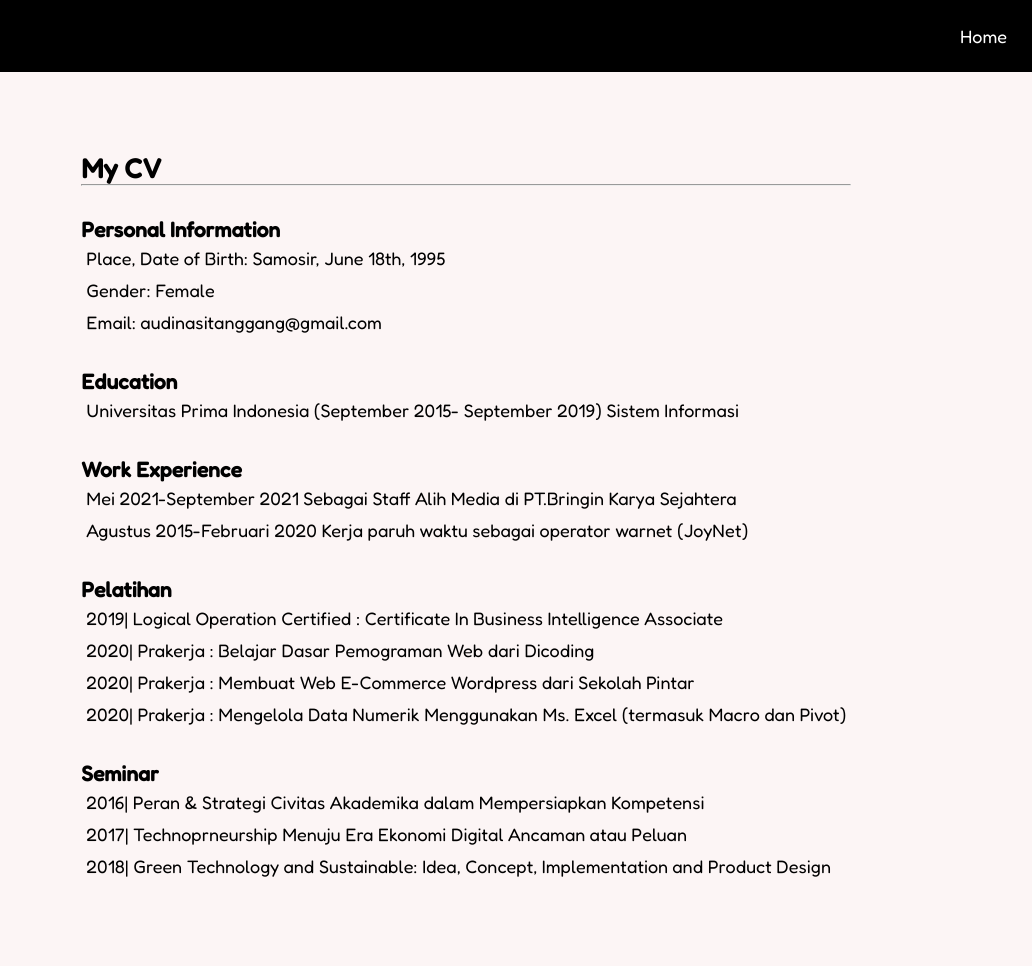
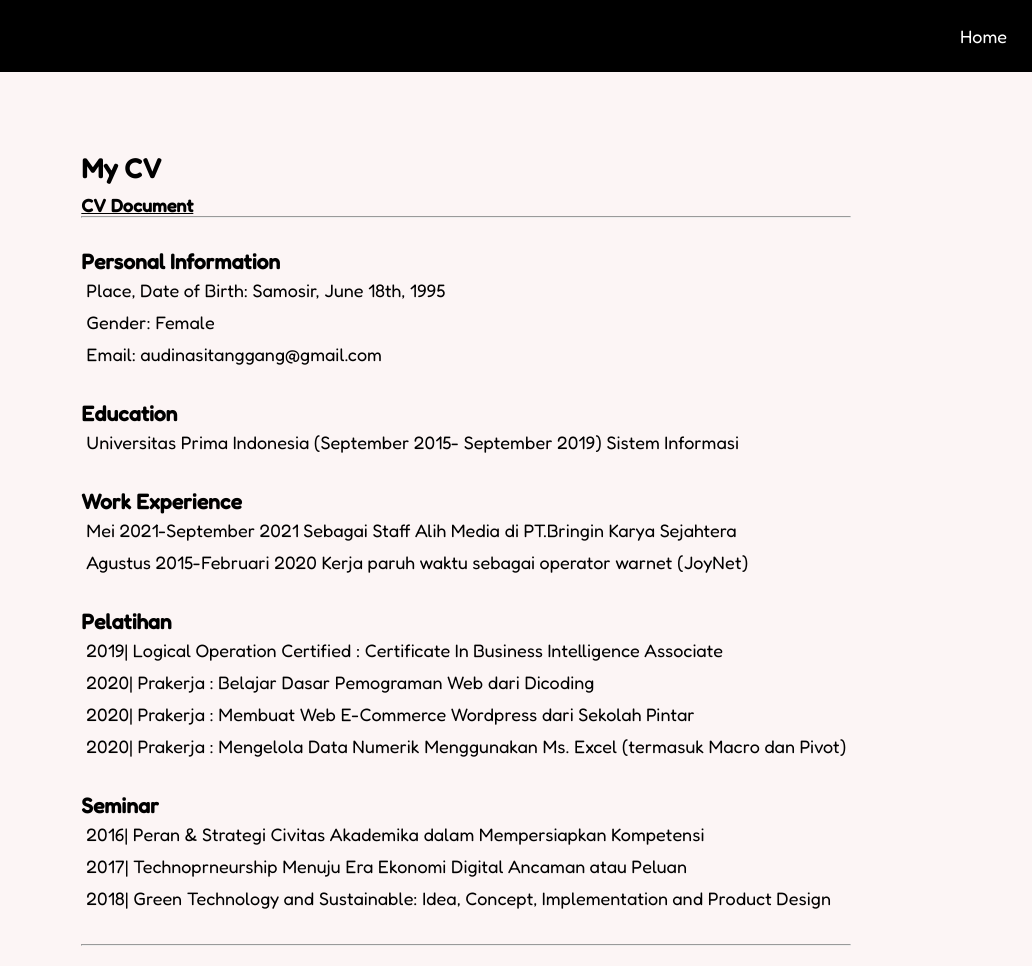
Before and after one commit to audinastgg/mywebsite, a plain HTML site: page cv.html in a window 1280 px wide. Shown: the full height of the page, 248-1280 px from the left. Before the commit the page ends 902 px from the top, so only its background shows below. Drawn offline with Linux system fonts and the light colour scheme.

Commit message:
add document

```diff
--- a/cv.css
+++ b/cv.css
@@ -10,6 +10,7 @@ body {
     font-size: 18px;
     text-align: center;
 }
+
 aside{
     float: left;
     margin-left: 20px;
@@ -71,7 +72,13 @@ div {
 h6 {
     color: gray;
 }
-
+.seminar {
+    margin-bottom: 30px;
+}
+.doc {
+    font-weight: bold;
+    padding-top: 10px;
+}
 @media screen and (max-width: 600px) {
    aside {
        float: none;
--- a/cv.html
+++ b/cv.html
@@ -31,6 +31,9 @@
         <section class="main">
             <div id="title">
                 <h1>My CV</h1>
+            </div>
+            <div class="doc">
+                <p><a href="doc/Curriculum Vitae.pdf" target="_blank">CV Document</a></p>
             </div>
             <hr>
             <div class="identity">
@@ -83,6 +86,8 @@
                         Implementation and Product Design</li>
                 </ul>
             </div>
+            <hr>
+
         </section>
     </div>
 </body>
```
Also changed, not shown: 1 other file.
